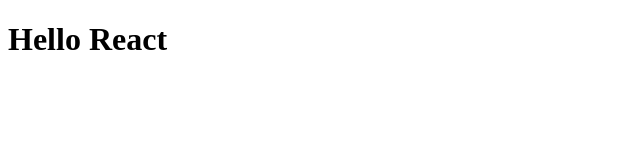
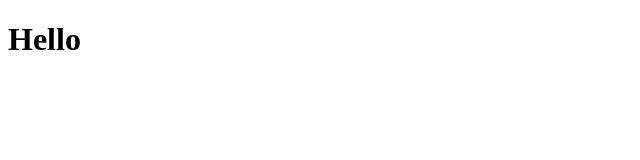
Before and after one commit to Noah-Huppert/gh-gantt, a React app in the folder frontend/: page / in a window 1280 px wide. Shown: the top 160 px of the page, without its empty margins (0-640 px from the left). Built offline with nearby package versions, Linux system fonts and the light colour scheme.

Commit message:
wrote hello world for redux with reactjs

```diff
--- a/frontend/package.json
+++ b/frontend/package.json
@@ -35,6 +35,8 @@
     "google-protobuf": "^3.6.1",
     "grpc-web": "^0.2.0",
     "react": "^16.4.2",
-    "react-dom": "^16.4.2"
+    "react-dom": "^16.4.2",
+    "react-redux": "^5.0.7",
+    "redux": "^4.0.0"
   }
 }
--- /dev/null
+++ b/frontend/src/actionTypes.js
@@ -0,0 +1 @@
+export const HELLO = "HELLO"
--- /dev/null
+++ b/frontend/src/actions.js
@@ -0,0 +1,8 @@
+import { HELLO } from "./actionTypes";
+
+export const hello = text => {
+	return {
+		type: HELLO,
+		hello: text
+	}
+}
--- a/frontend/src/components/app.jsx
+++ b/frontend/src/components/app.jsx
@@ -1,9 +1,10 @@
-import React, { Component } from "react";
+import React from "react"
+import PropTypes from 'prop-types'
 
-export default class App extends Component {
-	render() {
-		return (
-			<h1>Hello React</h1>
-		);
-	}
-}
+import HelloContainer from './helloContainer'
+
+const App = () => (
+	<HelloContainer />
+)
+
+export default App
--- /dev/null
+++ b/frontend/src/components/hello.jsx
@@ -0,0 +1,15 @@
+import React from "react"
+import PropTypes from 'prop-types'
+
+const Hello = ({ onClick, hello }) => (
+	<h1 onClick={onClick}>
+		Hello {hello}
+	</h1>
+)
+
+Hello.propTypes = {
+	onClick: PropTypes.func.isRequired,
+	text: PropTypes.string
+}
+
+export default Hello
--- /dev/null
+++ b/frontend/src/components/helloContainer.jsx
@@ -0,0 +1,25 @@
+import React from "react"
+import { connect } from "react-redux"
+import { hello } from "../actions"
+import Hello from "./hello"
+
+const mapStateToProps = state => {
+	return {
+		hello: state.hello
+	}
+}
+
+const mapDispatchToProps = dispatch => {
+	return {
+		onClick: () => {
+			dispatch(hello("world"))
+		}
+	}
+}
+
+const HelloContainer = connect(
+	mapStateToProps,
+	mapDispatchToProps
+)(Hello)
+
+export default HelloContainer
--- a/frontend/src/index.jsx
+++ b/frontend/src/index.jsx
@@ -1,6 +1,13 @@
-import React from "react";
-import ReactDOM from "react-dom";
+import React from "react"
+import ReactDOM from "react-dom"
+import { Provider } from "react-redux"
 
-import App from "./components/app.jsx";
+import { store } from "./store"
+import App from "./components/app"
 
-ReactDOM.render(<App/>, document.getElementById("app"));
+ReactDOM.render(
+	<Provider store={store}>
+		<App/>
+	</Provider>,
+	document.getElementById("app")
+)
--- /dev/null
+++ b/frontend/src/store.js
@@ -0,0 +1,16 @@
+import { createStore } from "redux"
+import { HELLO } from "./actionTypes"
+
+function reducer(state = {}, action) {
+	switch (action.type) {
+		case HELLO:
+			return {
+				...state,
+				hello: "world"
+			}
+		default:
+			return state
+	}
+}
+
+export let store = createStore(reducer)
--- a/frontend/webpack.config.js
+++ b/frontend/webpack.config.js
@@ -24,7 +24,10 @@
 			{
 				test: /\.(js|jsx)/,
 				exclude: /node_modules/,
-				use: ["babel-loader"]
+				use: ["babel-loader"],
+				resolve: {
+					extensions: [".js", ".jsx"]
+				}
 			},
 			{
 				test: /\.scss/,
```
Also changed, not shown: 1 other file (tests, documents, lock files or other folders).
